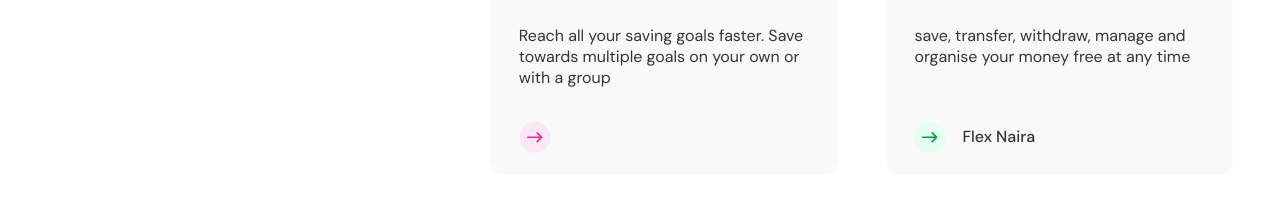
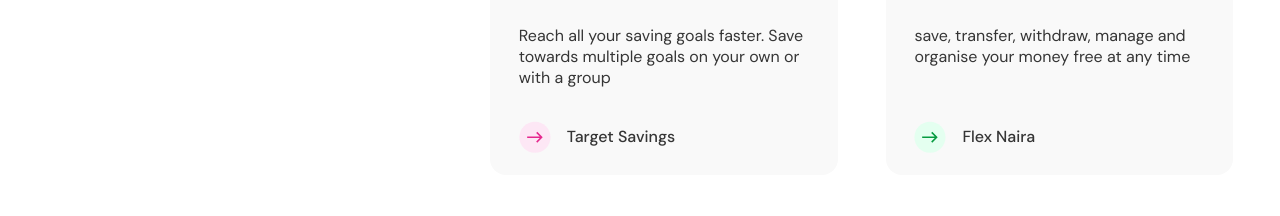
Before and after one commit to Qaasim-Umar/piggyvest-react, a React (Create React App) app: page / in a window 1280 px wide. Shown: the part 1829-2045 px from the top of the page. Built offline with nearby package versions, Linux system fonts and the light colour scheme; a web font is replaced by a local one.

Commit message:
added some animations

```diff
--- a/src/App.js
+++ b/src/App.js
@@ -28,6 +28,7 @@ function App() {
     },
     [window.scrollY]
   );
+
   return (
     <div className="App">
       <Navbar scrollstate={scrollstate} />
--- a/src/sections/Landing/Landing.css
+++ b/src/sections/Landing/Landing.css
@@ -60,6 +60,7 @@
   position: absolute;
   top: 11rem;
   right: 11.6rem;
+  animation: 0.8s ease-out 0s 1 downupmiddle;
 }
 #lineDot {
   z-index: 12;
@@ -80,6 +81,7 @@
   font-size: 65px;
   color: #0c1825;
   line-height: 82.42px;
+  animation: 0.9s ease-out 0s 1 downup;
 }
 
 .landing-left p {
@@ -106,6 +108,24 @@
   transition: all 500ms ease;
 }
 
+
+@keyframes downup {
+  0% {
+    transform: translateY(100%);
+  }
+  100% {
+    transform: translateY(0%);
+  }
+}
+
+@keyframes downupmiddle {
+ from{
+    transform: translateY(60%);
+  }
+  100% {
+    transform: translateY(10%);
+  }
+}
 @media screen and (max-width: 992px) {
   .landing-row {
     flex-direction: column;
--- a/src/sections/Savings/Savings.js
+++ b/src/sections/Savings/Savings.js
@@ -34,7 +34,7 @@ const Savings = () => {
 
    <Card h4='Fixed Savings' p='Lock money away for a fixed duration with no access to it until maturity. It is like having a custom fixed deposit' image1={safelock} image2={lbluearrow} span='safelock' id=''/>
 
-  <Card h4='Goal-oriented Savings' p='Reach all your saving goals faster. Save towards multiple goals on your own or with a group ' image1={target} image2={greenarrow} span='' id='Target Savings'/>
+  <Card h4='Goal-oriented Savings' p='Reach all your saving goals faster. Save towards multiple goals on your own or with a group ' image1={target} image2={greenarrow} span='Target Savings' id='Target Savings'/>
 
   <Card h4='Flexible Savings' p='save, transfer, withdraw, manage and organise your money free at any time ' image1={flex} image2={pinkarrow} span='Flex Naira' id='' />
 
```
